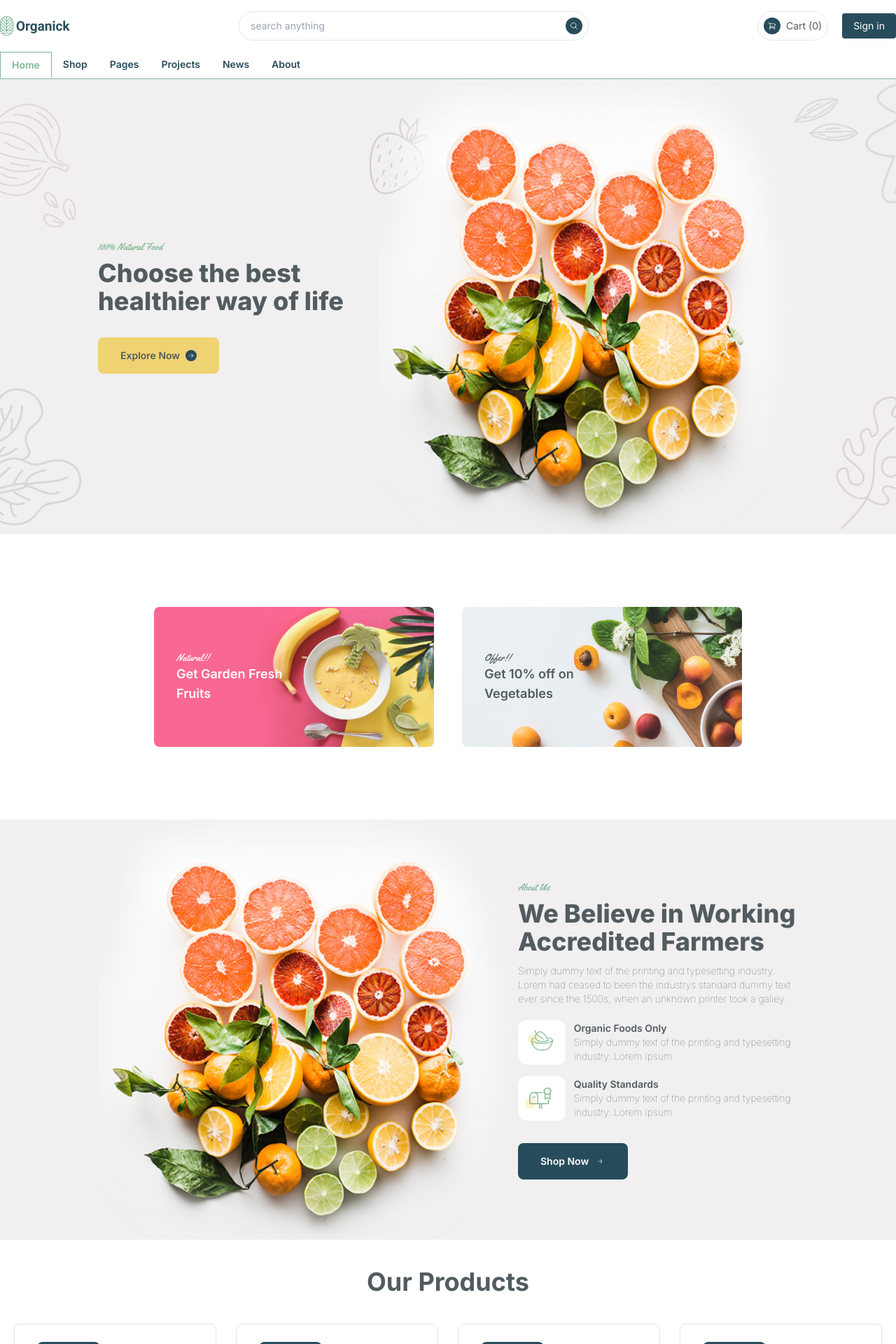
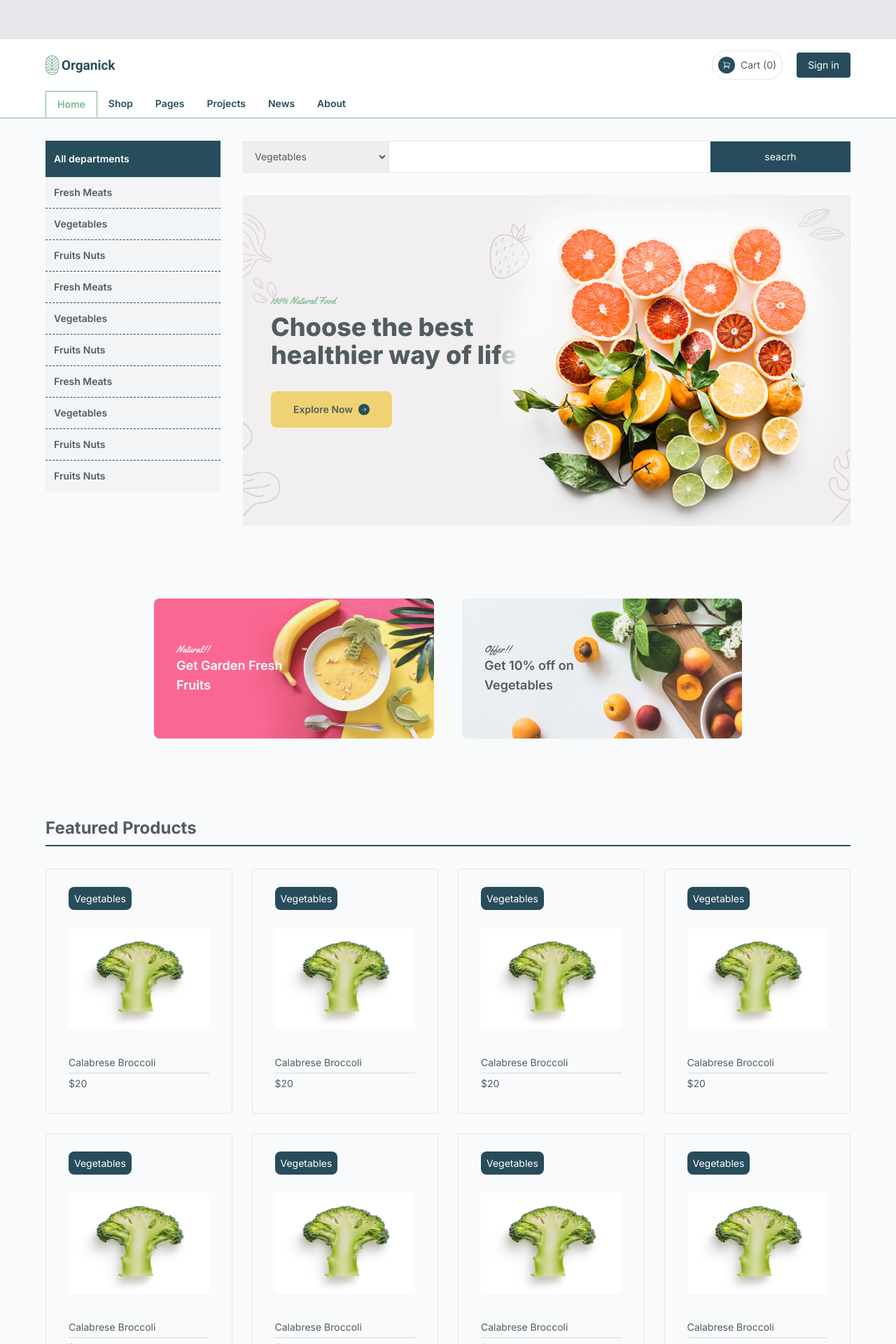
Before and after one commit to u-d-a-y-95/organick, a Next.js app: page / in a window 1280 px wide. Shown: the top 1920 px of the page at 70% size. Built offline with nearby package versions, Linux system fonts and the light colour scheme.

Commit message:
redesign home page

```diff
--- a/src/app/(main)/page.tsx
+++ b/src/app/(main)/page.tsx
@@ -64,13 +64,59 @@ export default function Home() {
   return (
     <>
       {/* home page banner */}
+      <div className="container mx-auto flex gap-8 my-8">
+        <div className="min-w-[250px] font-semibold">
+          <div className="bg-primary text-white p-3 py-4">All departments</div>
+          <div className="bg-gray-100">
+            <div className="p-3 border-b border-dashed border-primary">
+              Fresh Meats
+            </div>
+            <div className="p-3 border-b border-dashed border-primary">
+              Vegetables
+            </div>
+            <div className="p-3 last:border-0 border-b border-dashed border-primary">
+              Fruits Nuts
+            </div>
+            <div className="p-3 border-b border-dashed border-primary">
+              Fresh Meats
+            </div>
+            <div className="p-3 border-b border-dashed border-primary">
+              Vegetables
+            </div>
+            <div className="p-3 last:border-0 border-b border-dashed border-primary">
+              Fruits Nuts
+            </div>
+            <div className="p-3 border-b border-dashed border-primary">
+              Fresh Meats
+            </div>
+            <div className="p-3 border-b border-dashed border-primary">
+              Vegetables
+            </div>
+            <div className="p-3 last:border-0 border-b border-dashed border-primary">
+              Fruits Nuts
+            </div>
+            <div className="p-3 last:border-0 border-b border-dashed border-primary">
+              Fruits Nuts
+            </div>
+          </div>
+        </div>
+        <div className="flex-1 h-[550px] flex flex-col gap-8 ">
+          <div className="flex items-center">
+            <select className="border p-3 w-52">
+              <option>Vegetables</option>
+            </select>
+            <input className="flex-1 outline-none border p-3" />
+            <button className="bg-primary text-white px-4 py-3 min-w-[200px]">
+              seacrh
+            </button>
+          </div>
           <div
             style={{
               background: "#F1EFF0 url('/img/home-banner-2.png')",
               backgroundPosition: "center",
               backgroundSize: "cover",
             }}
-        className="h-[400px] sm:h-[650px] flex justify-center items-center"
+            className="flex-1 flex p-10 items-center relative"
           >
             <div className="w-[400px]">
               <h3 className={`${yellowtail.className} text-secondary text-xlx`}>
@@ -83,10 +129,18 @@ export default function Home() {
                 <Button label="Explore Now" className="" />
               </div>
             </div>
-        <div className="hidden md:block w-[600px] h-full relative">
-          <Image fill={true} src="/img/home-banner-1.png" alt="banner" />
+            <div className="absolute bottom-0 right-0">
+              <Image
+                width={500}
+                height={500}
+                src="/img/home-banner-1.png"
+                alt="banner"
+              />
             </div>
           </div>
+        </div>
+      </div>
+
       {/* offer banner */}
       <div className="my-16 py-10 flex flex-col md:flex-row justify-center items-center gap-10">
         <OfferCard
@@ -103,65 +157,23 @@ on Vegetables"
         />
       </div>
 
+      {/* products */}
+      <div className="container mx-auto">
+        <h3 className="text-2xl font-bold my-5 border-b-2 border-primary py-2">
+          Featured Products
+        </h3>
         <div
-        style={{
-          background: "#F1EFF0",
-          backgroundPosition: "center",
-          backgroundSize: "cover",
-        }}
-        className="h-[600px] flex justify-center items-center"
+          className="container mx-auto
+        mt-8
+        grid
+        grid-cols-2
+        sm:grid-cols-2
+        md:grid-cols-3
+        lg:grid-cols-4
+        justify-items-center
+        gap-4
+        sm:gap-7"
         >
-        <div className="hidden md:block w-[600px] h-full relative">
-          <Image fill={true} src="/img/home-banner-1.png" alt="banner" />
-        </div>
-        <div className="w-[400px]">
-          <h3 className={`${yellowtail.className} text-secondary text-xlx`}>
-            About Us
-          </h3>
-          <h2 className="text-4xl font-extrabold mt-2">
-            We Believe in Working Accredited Farmers
-          </h2>
-          <p className="text-primary-dark text-sm font-thin my-3">
-            Simply dummy text of the printing and typesetting industry. Lorem
-            had ceased to been the industrys standard dummy text ever since the
-            1500s, when an unknown printer took a galley.
-          </p>
-          <div className="my-5 flex flex-col gap-4">
-            <div className="flex gap-3 items-center">
-              <div className="relative h-16 w-24">
-                <Image src="/img/card-1.png" fill={true} alt="card" />
-              </div>
-              <div className="flex justify-between flex-col">
-                <h5 className="font-semibold">Organic Foods Only</h5>
-                <p className="text-sm font-thin">
-                  Simply dummy text of the printing and typesetting industry.
-                  Lorem Ipsum
-                </p>
-              </div>
-            </div>
-            <div className="flex gap-3 items-center">
-              <div className="relative h-16 w-24">
-                <Image src="/img/card-2.png" fill={true} alt="card" />
-              </div>
-              <div className="flex justify-between flex-col">
-                <h5 className="font-semibold">Quality Standards</h5>
-                <p className="text-sm font-thin">
-                  Simply dummy text of the printing and typesetting industry.
-                  Lorem Ipsum
-                </p>
-              </div>
-            </div>
-          </div>
-          <div className="mt-8">
-            <Button label="Shop Now" className="bg-primary text-white" />
-          </div>
-        </div>
-      </div>
-
-      {/* products */}
-      <div className="text-center mt-10">
-        <h3 className="text-4xl font-bold my-5">Our Products</h3>
-        <div className="p-5 sm:0 container mx-auto grid grid-cols-2 sm:grid-cols-2 md:grid-cols-3 lg:grid-cols-4 justify-items-center gap-4 sm:gap-7">
           {products.map((product, index) => (
             <ProductCard key={index} {...product} />
           ))}
--- a/src/app/layout.tsx
+++ b/src/app/layout.tsx
@@ -17,7 +17,9 @@ export default function RootLayout({
 }) {
   return (
     <html lang="en">
-      <body className={`${inter.className} bg-white text-primary-dark text-sm`}>
+      <body
+        className={`${inter.className} bg-gray-50 text-primary-dark text-sm`}
+      >
         <RootProvider>{children}</RootProvider>
       </body>
     </html>
--- a/src/components/layout/header.tsx
+++ b/src/components/layout/header.tsx
@@ -13,22 +13,20 @@ export default function Header() {
   const { isLogged } = useAppSelector((state) => state.auth);
   return (
     <div className="sticky top-0 bg-white z-10">
+      <div className="bg-gray-200 h-14">
+        <div className="container mx-auto ">
+          <div></div>
+          <div></div>
+        </div>
+      </div>
       <div className="container mx-auto py-4">
         <div className="flex justify-between items-center">
           <div>
-            <Image width="100" height="100" src="/img/logo.png" alt="logo" />
+            <Link href="/">
+              <Image width="100" height="100" src="/img/logo.png" alt="logo" />
+            </Link>
           </div>
-          <div className="hidden md:flex flex-1 max-w-[500px] border rounded-full p-2 items-center gap-2">
-            <div className="flex-1 bg-secondary-accent-light w-[200px]">
-              <input
-                placeholder="search anything"
-                className="w-full outline-0 px-2"
-              />
-            </div>
-            <div className="text-white bg-primary rounded-full h-6 w-6 flex justify-center items-center">
-              <MagnifyingGlassIcon className="h-3 w-3" />
-            </div>
-          </div>
+
           <div className="hidden sm:flex gap-5 items-center">
             <div className="flex border rounded-full p-2 items-center gap-2">
               <div className="bg-primary text-white rounded-full w-6 aspect-square flex justify-center items-center">
--- a/src/components/product-card.tsx
+++ b/src/components/product-card.tsx
@@ -1,3 +1,8 @@
+import {
+  EyeIcon,
+  HeartIcon,
+  ShoppingBagIcon,
+} from "@heroicons/react/24/outline";
 import Image from "next/image";
 
 interface IProductCard {
@@ -14,7 +19,7 @@ export default function ProductCard({
   url,
 }: IProductCard) {
   return (
-    <div className="flex flex-col h-[280px] w-[200px] sm:w-full sm:h-[300px] md:h-[300px]  border rounded-lg p-4 sm:p-8 bg-white text-left">
+    <div className="flex flex-col h-[280px] sm:h-[300px] md:h-[350px] w-[200px] sm:w-full   border rounded p-4 sm:p-8 text-left hover:bg-white hover:scale-y-105 origin-top hover:shadow transition duration-200 group relative">
       <div>
         <span className="bg-primary p-2 text-white rounded-lg">
           {categoryName}
@@ -31,6 +36,19 @@ export default function ProductCard({
           <div></div>
         </div>
       </div>
+      <div className="hidden group-hover:block absolute bottom-0 top-0 right-0  bg-secondary-light">
+        <div className="h-full flex flex-col justify-end gap-3 p-2">
+          <div className=" p-2 rounded-full bg-secondary hover:bg-primary text-white">
+            <HeartIcon className="w-4 aspect-square" />
+          </div>
+          <div className="bg-gray-200 p-2 rounded-full hover:bg-primary hover:text-white">
+            <ShoppingBagIcon className="w-4 aspect-square" />
+          </div>
+          <div className="bg-gray-200 p-2 rounded-full hover:bg-primary hover:text-white">
+            <EyeIcon className="w-4 aspect-square" />
+          </div>
+        </div>
+      </div>
     </div>
   );
 }
--- a/tailwind.config.js
+++ b/tailwind.config.js
@@ -7,6 +7,11 @@ module.exports = {
   ],
   theme: {
     extend: {
+      container: {
+        screens: {
+          xl: "1150px",
+        },
+      },
       backgroundImage: {
         "gradient-radial": "radial-gradient(var(--tw-gradient-stops))",
         "gradient-conic":
```
Also changed, not shown: src/app/(main)/shop/page.tsx (+30 -12 lines). Lines whose indentation alone changed are shown as unchanged.
